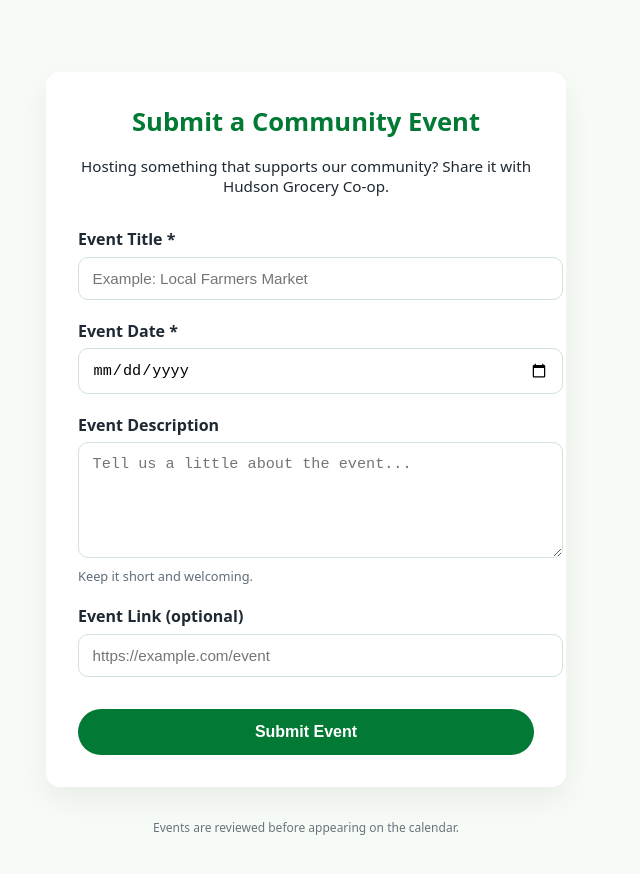
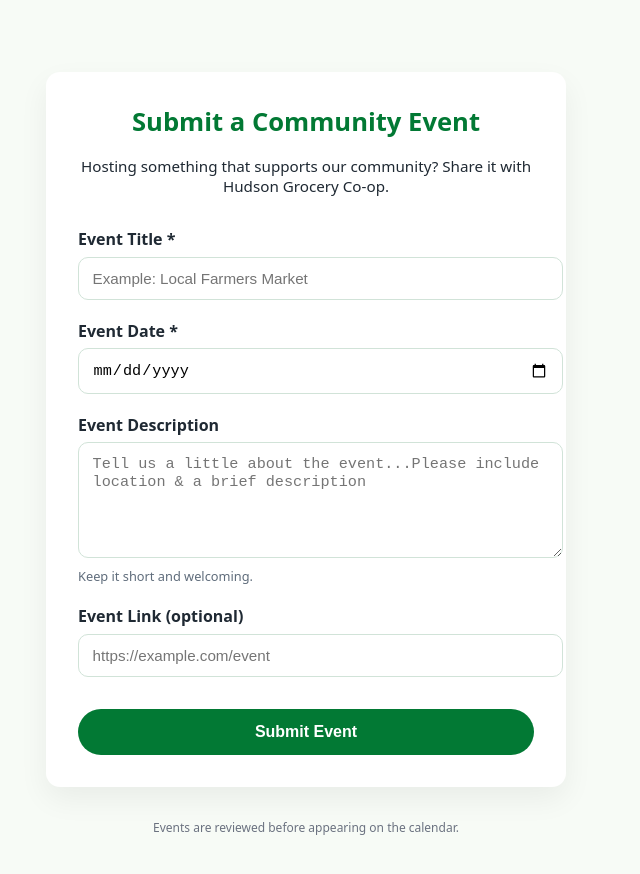
Before and after one commit to kaia2020/Event_Submission, a plain HTML site: page index.html in a window 1280 px wide. Shown: the whole page, without its empty margins (334-974 px from the left). Drawn offline with Linux system fonts and the light colour scheme.

Commit message:
Update index.html

```diff
--- a/index.html
+++ b/index.html
@@ -146,7 +146,7 @@
         <input type="date" name="date" required />
 
         <label>Event Description</label>
-        <textarea name="description" placeholder="Tell us a little about the event..."></textarea>
+        <textarea name="description" placeholder="Tell us a little about the event...Please include location & a brief description"></textarea>
         <div class="hint">Keep it short and welcoming.</div>
 
         <label>Event Link (optional)</label>
```
